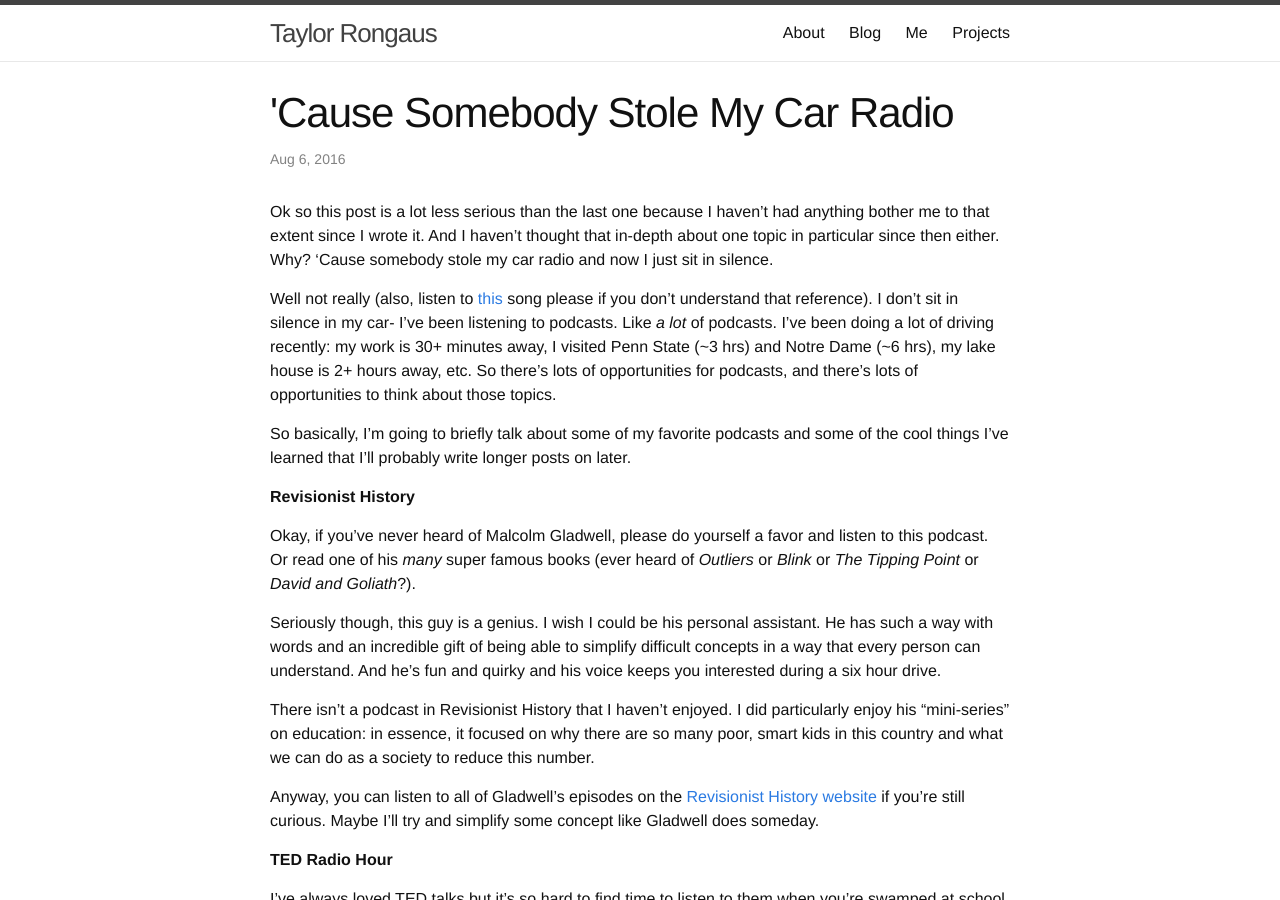
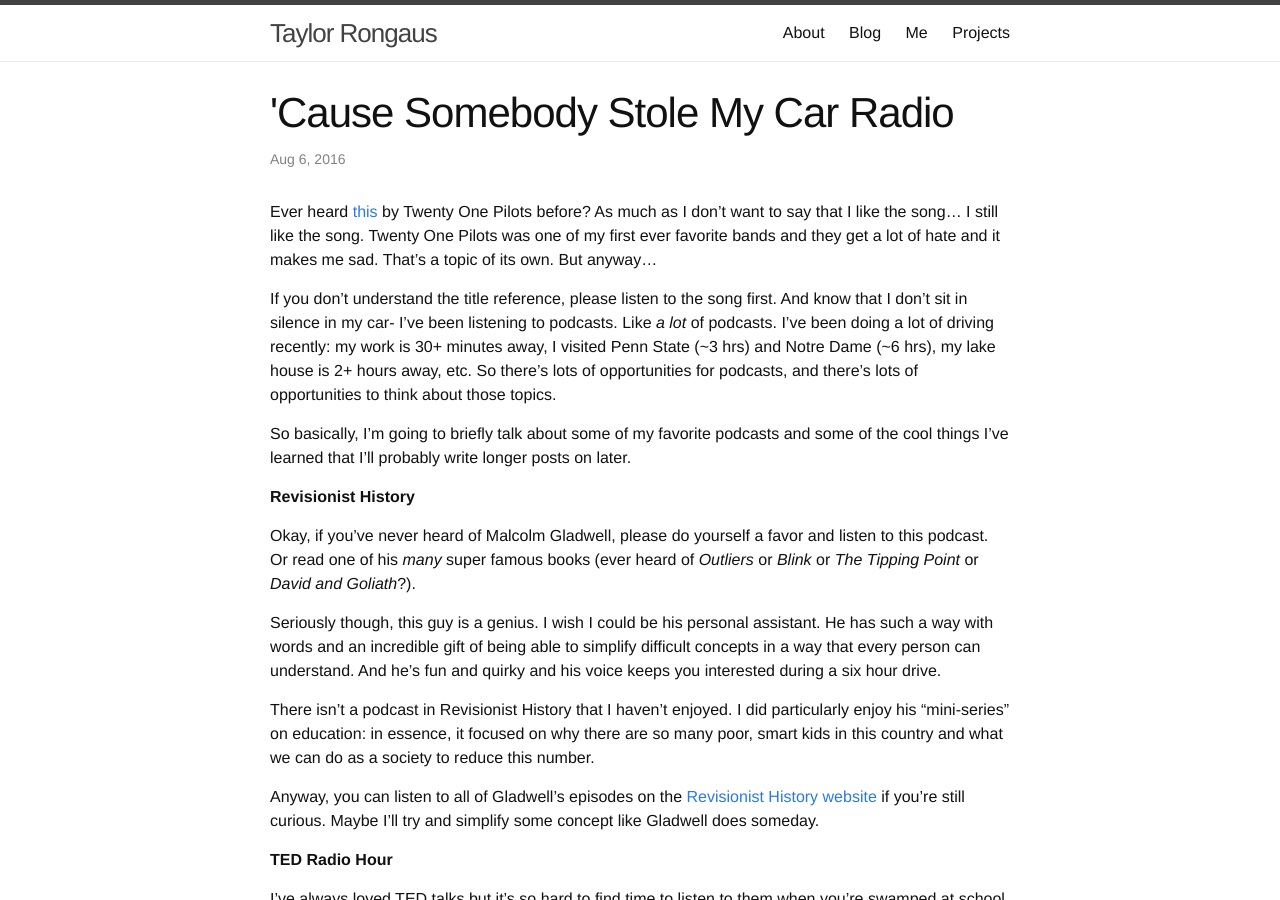
Before and after one commit to trongaus/trongaus.github.io, a Jekyll site: the page built from _posts/2016-08-05-cause-somebody-stole-my-car-radio.md, in a window 1280 px wide and 900 px high. Built offline with Jekyll 4.4.1, drawn with Linux system fonts in a browser that asks for light colours.

Commit message:
updated posts

```diff
--- a/_posts/2016-08-05-cause-somebody-stole-my-car-radio.md
+++ b/_posts/2016-08-05-cause-somebody-stole-my-car-radio.md
@@ -5,9 +5,9 @@
 categories:
 ---
 
-Ok so this post is a lot less serious than the last one because I haven't had anything bother me to that extent since I wrote it. And I haven't thought that in-depth about one topic in particular since then either. Why? 'Cause somebody stole my car radio and now I just sit in silence.
+Ever heard [this][Car Radio] by Twenty One Pilots before? As much as I don't want to say that I like the song... I still like the song. Twenty One Pilots was one of my first ever favorite bands and they get a lot of hate and it makes me sad. That's a topic of its own. But anyway...
 
-Well not really (also, listen to [this][Car Radio] song please if you don't understand that reference). I don't sit in silence in my car- I've been listening to podcasts. Like *a lot* of podcasts. I've been doing a lot of driving recently: my work is 30+ minutes away, I visited Penn State (~3 hrs) and Notre Dame (~6 hrs), my lake house is 2+ hours away, etc. So there's lots of opportunities for podcasts, and there's lots of opportunities to think about those topics.
+If you don't understand the title reference, please listen to the song first. And know that I don't sit in silence in my car- I've been listening to podcasts. Like *a lot* of podcasts. I've been doing a lot of driving recently: my work is 30+ minutes away, I visited Penn State (~3 hrs) and Notre Dame (~6 hrs), my lake house is 2+ hours away, etc. So there's lots of opportunities for podcasts, and there's lots of opportunities to think about those topics.
 
 So basically, I'm going to briefly talk about some of my favorite podcasts and some of the cool things I've learned that I'll probably write longer posts on later.
 
```
Also changed, not shown: _posts/2016-06-06-outlaw-and-disorder.md (deleted, +0 -34 lines).
